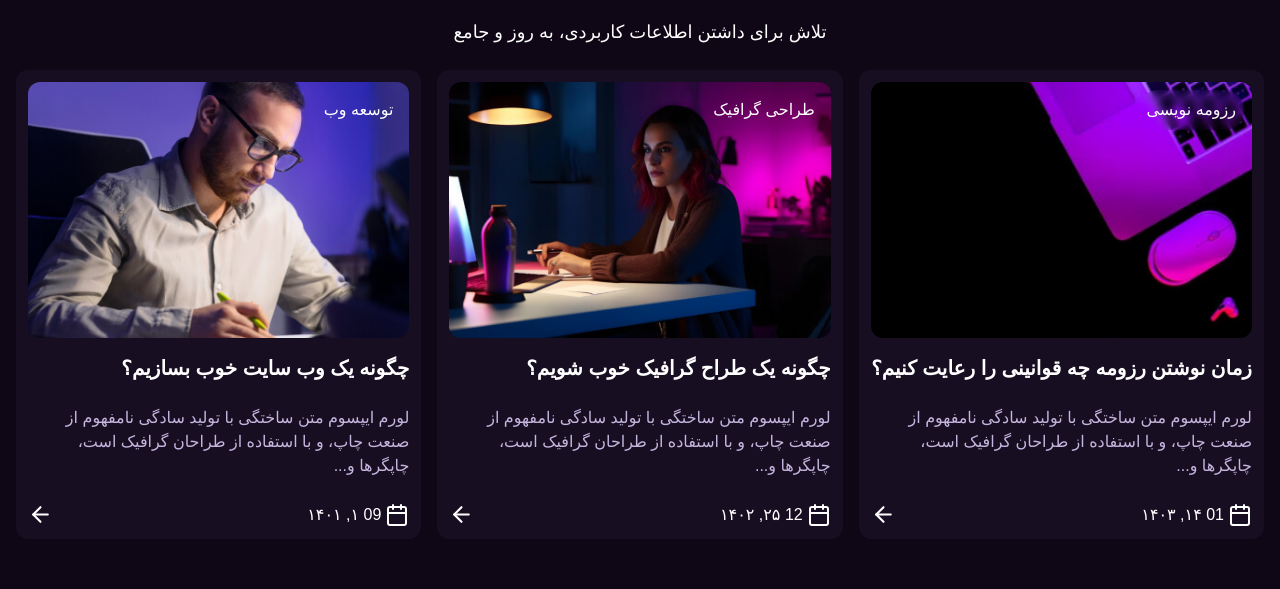
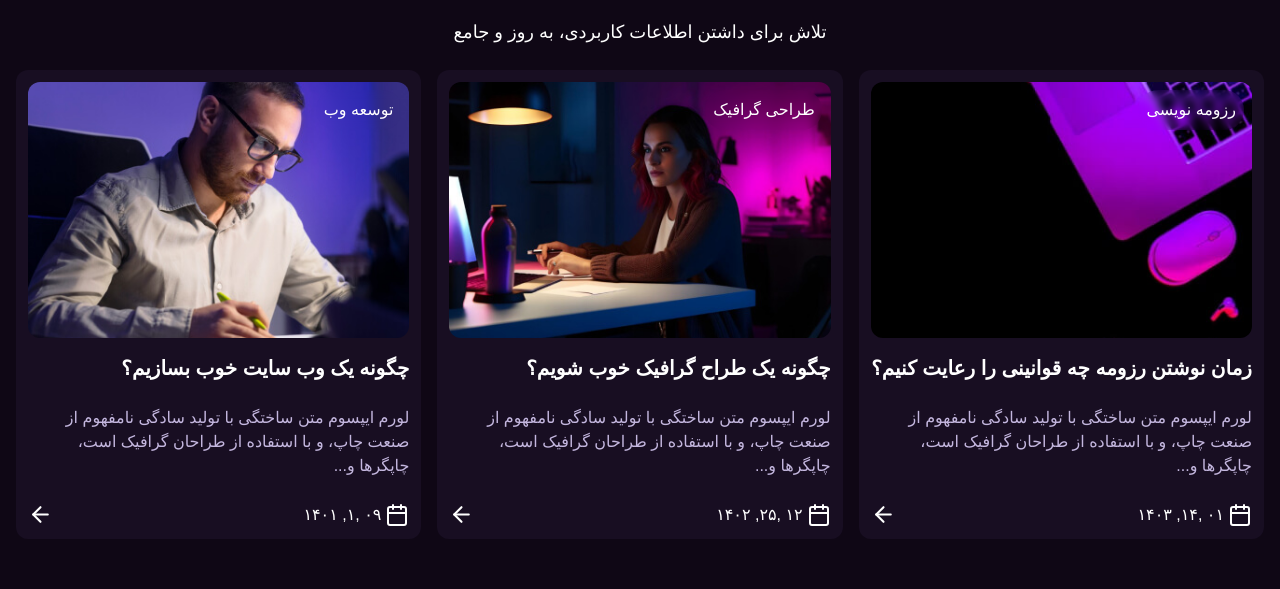
Before and after one commit to matinsekhavat/portfolio, a Next.js app: page / in a window 1280 px wide. Shown: the part 3326-3915 px from the top of the page. Built offline with nearby package versions, Linux system fonts and the light colour scheme; a web font is replaced by a local one.

Commit message:
make better gutter in ArticleItem wrapper

```diff
--- a/app/_features/Articles/ArticleItem.tsx
+++ b/app/_features/Articles/ArticleItem.tsx
@@ -28,7 +28,7 @@ const ArticleItem: React.FC<ArticleItemProps> = ({
   href,
 }) => {
   return (
-    <div className="p-3 rounded-xl bg-primary-850">
+    <div className="p-3 rounded-xl bg-primary-850 flex flex-col justify-between">
       {/* Upperside */}
       <div className="relative w-full h-64">
         <Image
@@ -52,7 +52,7 @@ const ArticleItem: React.FC<ArticleItemProps> = ({
           <div className="flex items-center gap-1 text-sm sm:text-base">
             <Calendar />
             <p>
-              {month} {e2p(day)}, {e2p(year)}
+              {e2p(month)} ,{e2p(day)}, {e2p(year)}
             </p>
           </div>
           <Link href={href}>
```
